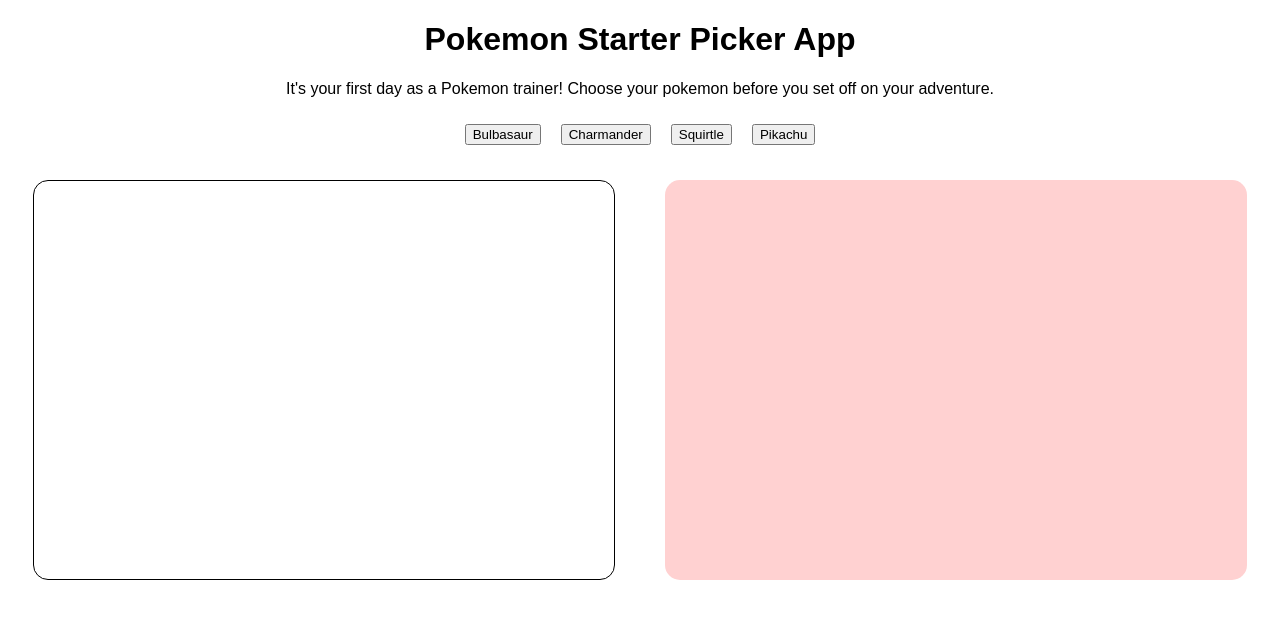
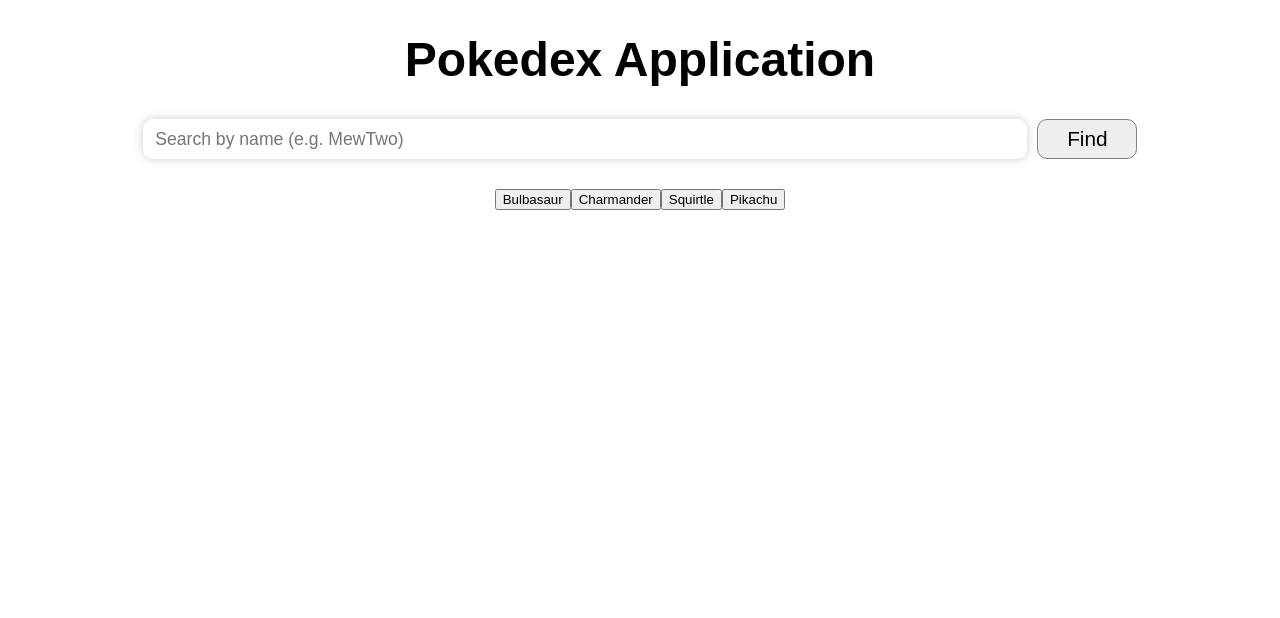
Before and after one commit to kyaaron/Pokemon-Image-Picker, a plain HTML site: page index.html in a window 1280 px wide. Drawn offline with Linux system fonts and the light colour scheme.

Commit message:
updated header with a search bar and button

```diff
--- a/index.html
+++ b/index.html
@@ -8,8 +8,11 @@
 </head>
 <body>
     <header>
-        <h1>Pokemon Starter Picker App</h1>
-        <p>It's your first day as a Pokemon trainer! Choose your pokemon before you set off on your adventure.</p>
+        <h1>Pokedex Application</h1>
+        <div class="search-container">
+            <input class="search-bar" type="text" placeholder="Search by name (e.g. MewTwo)" />
+            <button class="search-btn" type="submit">Find</button>
+        </div>
     </header>
     <main>
         <div class="btn-container">
--- a/styles/styles.css
+++ b/styles/styles.css
@@ -45,33 +45,38 @@
 }
 
 @media screen and (min-width: 770px) {
-    h1, p, .pokedex-paragraph, h2 {
-        text-align: center;
+    /* LAYOUT STYLES */
+    header {
+        padding-bottom: 30px;
     }
-    button {
-        margin: 10px;
-    }
-    img {
-        padding-top: 30px;
-        width: auto;
-        height: auto;
-    }
-    .btn-container, .pkmn-image-container, .pokedex-info-container {
+    .search-container, .btn-container {
         display: flex;
         justify-content: center;
+        align-items: center;
     }
-    .pokedex-info {
-        width: 50%;
-        height: 400px;
-        background-color: rgb(255, 209, 209);
-        border-radius: 15px;
-        margin: 2%;
+    h1 {
+        text-align: center;
+        font-size: 3.0rem;
     }
-    .pkmn-image-container {
-        width: 50%;
-        height: 400px;
-        border: 1px solid black;
-        border-radius: 15px;
-        margin: 2%;
+    /* DISPLAY STYLES */
+    .search-bar {
+        width: 70%;
+        height: 40px;
+        font-size: 1.1rem;
+        padding-left: 1%;
+        border-radius: 10px;
+        border: 0;
+        box-shadow: 0 0 10px 0 rgba(0, 0, 0, 0.2);
+    }
+    .search-btn {
+        height: 40px;
+        border-radius: 10px;
+        font-size: 1.3rem;
+        border: 0.5px solid grey;
+        margin: 0 0 0 10px;
+        width: 100px;
+    }
+    .search-btn:hover {
+        background-color: rgb(210, 210, 210);
     }
 }
```
